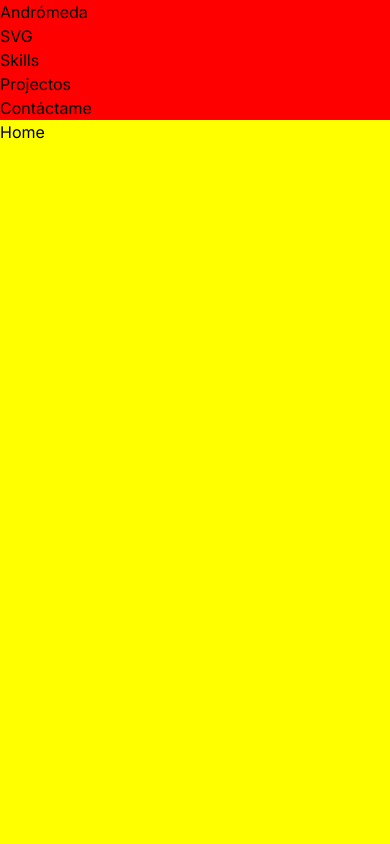
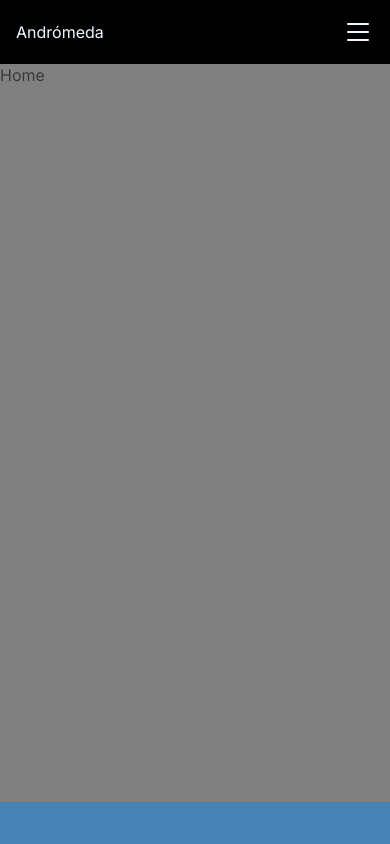
Before and after one commit to andromeda505/andromeda505, a Next.js app: page / in a window 390 px wide. Shown: the top 844 px of the page. Built offline with nearby package versions, Linux system fonts and the light colour scheme.

Commit message:
custome navigate bar

```diff
--- a/src/app/Page.css
+++ b/src/app/Page.css
@@ -1,26 +1,163 @@
-/*Default CSS*/
+@charset "UTF-8";
+/* Aquí definimos las Custom properties */
+:root {
+  --negro: #393939;
+  /* Tipografía */
+  --tipo-principal: Helvetica, Arial, sans-serif;
+  --tipo-secundaria: Verdana;
+}
 
+/* Las adaptamos al modo oscuro */
+@media (prefers-color-scheme: dark) {
+  :root {
+    --negro: #ececec;
+  }
+}
+/* Opcional */
+/* Configuramos si un usuario ha activado el modo alto contraste. (WD) */
+/* Opcional */
+/* Desactivamos los animations en el caso de que el usuario haya configurado el modo sin animation */
+@media (prefers-reduced-motion: reduce) {
+  * {
+    -webkit-animation: none !important;
+            animation: none !important;
+    -webkit-transition: none !important;
+    transition: none !important;
+  }
+}
+/* Reseteamos los margin y paddings de todas las etiquetas */
 * {
   margin: 0;
   padding: 0;
-  box-sizing: border-box;
+  border: 0;
+  -webkit-box-sizing: border-box;
+          box-sizing: border-box;
+  vertical-align: baseline;
 }
+
+/* Evitamos problemas con las imagenes */
+img, picture, video, iframe, figure {
+  max-width: 100%;
+  width: 100%;
+  display: block;
+  /* opcional */
+  -o-object-fit: cover;
+     object-fit: cover;
+  /* opcional */
+  -o-object-position: center center;
+     object-position: center center;
+}
+
+/* Reseteamos los enlaces para funcionar como cajas... */
+a {
+  display: block;
+  text-decoration: none;
+  color: inherit;
+  font-size: inherit;
+}
+
+/* ... excepto los que se encuentran en párrafos */
+p a {
+  display: inline;
+}
+
+/* Quitamos los puntos de los <li> */
+li {
+  list-style-type: none;
+}
+
+/* Configuramos anclas suaves */
+html {
+  scroll-behavior: smooth;
+}
+
+/* Desactivamos estilos por defecto de las principales etiquetas de texto */
+h1, h2, h3, h4, h5, h6, p, span, a, strong, blockquote, i, b, u, em {
+  font-size: 1em;
+  font-weight: inherit;
+  font-style: inherit;
+  text-decoration: none;
+  color: inherit;
+}
+
+/* Evitamos problemas con los pseudoelementos de quotes */
+blockquote:before, blockquote:after, q:before, q:after {
+  content: "";
+  content: none;
+}
+
+/* Configuramos el texto que seleccionamos */
+::-moz-selection {
+  background-color: var(--negro);
+  color: var(--blanco);
+}
+::selection {
+  background-color: var(--negro);
+  color: var(--blanco);
+}
+
+/* Nivelamos problemas de tipografías y colocación de formularios */
+form, input, textarea, select, button, label {
+  font-family: inherit;
+  font-size: inherit;
+  -webkit-hyphens: auto;
+      -ms-hyphens: auto;
+          hyphens: auto;
+  background-color: transparent;
+  color: inherit;
+  display: block;
+  /* opcional */
+  -webkit-appearance: none;
+     -moz-appearance: none;
+          appearance: none;
+}
+
+/* Reseteamos las tablas */
+table, tr, td {
+  border-collapse: collapse;
+  border-spacing: 0;
+}
+
+/* Evitamos problemas con los SVG */
+svg {
+  width: 100%;
+  display: block;
+  fill: currentColor;
+}
+
+/* (Probándolo, no usar en producción) En el caso de añadir una  */
+/* p svg{
+  display: inline;
+  width: initial;
+} */
+/* Configuramos la tipografía para toda la web */
+
+body {
+  min-height: 100vh;
+  font-size: 100%;
+  font-family: var(--tipo-principal);
+  color: var(--negro);
+  /* opcional */
+  line-height: 1.4em;
+  /* opcional */
+  -webkit-hyphens: auto;
+      -ms-hyphens: auto;
+          hyphens: auto;
+  /* opcional */
+  font-smooth: always;
+  /* opcional */
+  -webkit-font-smoothing: antialiased;
+  /* opcional */
+  -moz-osx-font-smoothing: grayscale;
+  overflow-x: hidden;
+  position: relative;
+}
+
+/*
 
 html {
   scroll-behavior: smooth;
   scroll-padding-top: 75px;
-}
-
-body {
-  font-weight: 400;
-  overflow-x: hidden;
-  position: relative;
-}
-
-h1 h2 h3 h4 h5 h6 {
-  margin: 0;
-  padding: 0;
-  line-height: normal;
 }
 
 p.success {
@@ -203,42 +340,55 @@ nav.navbar .navbar-toggler[aria-expanded='true'] .navbar-toggler-icon::before {
 
 nav.navbar .navbar-toggler[aria-expanded='true'] .navbar-toggler-icon {
   border-color: transparent;
-}
+} */
 
 
 /*APP*/
 
 .mainApp {
   display: flex;
+  position: relative;
   flex-direction: column;
   background-color: olivedrab;
   min-height: 100vh;
 }
 
-
-.Home {
-  background-color: yellow;
-  min-height: 100vh;
+.Home .homeBox,
+.Skills .skillsBox,
+.Projects .projectsBox,
+.Contact .contactBox {
+  padding-top: 4em;
+  height: 95vh;
 }
 
-.Skills {
-  background-color: red;
-  min-height: 100vh;
+/* Delete */
+.Home .homeBox {
+  background-color:gray;
 }
 
-.Projects {
-  background-color: aqua;
-  min-height: 100vh;
+.Skills .skillsBox {
+  background-color:steelblue ;
 }
 
+.Projects .projectsBox {
+  background-color:#393939 ;
+}
+
+.Contact .contactBox {
+  background-color:sienna;
+}
+
+/* Delete until here */
+
+.Home,
+.Skills,
+.Projects,
 .Contact {
-  background-color: blue;
-  min-height: 100vh;
+  height: 95vh;
 }
 
 .Foot {
-    display: flex;
-    flex-direction: column;
-    align-items: center;
-    background-color: brown;
+  display: flex;
+  align-items: center;
+  background-color: brown;
 }
--- a/src/app/page.js
+++ b/src/app/page.js
@@ -9,8 +9,11 @@ import './Page.css'
 export default function Portfolio() {
   return (
     <main className='mainApp'>
+      <NavBar/>
 
-      <NavBar/>
+      <div className='MainBoxContent'>
+
+
 
         <section className='Home'>
           <Home/>
@@ -31,6 +34,8 @@ export default function Portfolio() {
         <section className='Foot'>
           <Foot/>
         </section>
+        </div>
+
     </main>
   )
 }
--- a/src/components/Contact/Contact.jsx
+++ b/src/components/Contact/Contact.jsx
@@ -1,7 +1,9 @@
 export const Contact = () =>  {
   return (
     <main id="contact">
-     Contact
+      <section className="contactBox">
+        Contact
+      </section>
     </main>
   )
 }
--- a/src/components/Home/Home.jsx
+++ b/src/components/Home/Home.jsx
@@ -1,7 +1,9 @@
 export const Home = () =>  {
   return (
     <main id='home'>
+      <section className="homeBox">
         Home
+      </section>
     </main>
   )
 }
--- a/src/components/NavBar/NavBar.jsx
+++ b/src/components/NavBar/NavBar.jsx
@@ -1,21 +1,32 @@
+"use client"
+
+import { useState } from 'react'
 import './Navbar.css'
 
 export const NavBar = () =>  {
+
+    const [ menu, setMenu ] = useState(false)
+    const toggleMenu = () => {
+        setMenu( !menu )
+    }
+
     return (
         <header className='Cabecera'>
-            <h1 className="Cabecera-h1">
+            <h1 className="Cabecera-h1" onClick={ menu ? toggleMenu : '' }>
                 <a href="#home" className="Cabecera-a">Andrómeda</a>
             </h1>
 
-            <button className="Cabecera-button">
-                SVG
+            <button className="Cabecera-button" onClick={ toggleMenu } >
+                <svg className='Cabecera-svg' xmlns="http://www.w3.org/2000/svg" width="16" height="16" fill="currentColor" viewBox="0 0 16 16">
+                    <path fill-rule="evenodd" d="M2.5 12a.5.5 0 0 1 .5-.5h10a.5.5 0 0 1 0 1H3a.5.5 0 0 1-.5-.5zm0-4a.5.5 0 0 1 .5-.5h10a.5.5 0 0 1 0 1H3a.5.5 0 0 1-.5-.5zm0-4a.5.5 0 0 1 .5-.5h10a.5.5 0 0 1 0 1H3a.5.5 0 0 1-.5-.5z"/>
+                </svg>
             </button>
 
-            <nav className="Cabecera-nav">
+            <nav className={ `Cabecera-nav ${ menu ? 'isActive' : '' }` } >
                 <ul className="Cabecera-ul">
-                    <li className="Cabecera-li"><a href="#skills" className="Cabecera-a">Skills</a></li>
-                    <li className="Cabecera-li"><a href="#projects" className="Cabecera-a">Projectos</a></li>
-                    <li className="Cabecera-li"><a href="#contact" className="Cabecera-a">Contáctame</a></li>
+                    <li className="Cabecera-li"  onClick={ toggleMenu }><a href="#skills" className="Cabecera-a">Skills</a></li>
+                    <li className="Cabecera-li"  onClick={ toggleMenu }><a href="#projects" className="Cabecera-a">Projectos</a></li>
+                    <li className="Cabecera-li"  onClick={ toggleMenu }><a href="#contact" className="Cabecera-a">Contáctame</a></li>
                 </ul>
             </nav>
         </header>
--- a/src/components/NavBar/Navbar.css
+++ b/src/components/NavBar/Navbar.css
@@ -1,3 +1,92 @@
 .Cabecera {
-    background-color: red;
+    background-color: black;
+    position: fixed;
+    color: aliceblue;
+    width: 100%;
+    padding: 1em;
+
+    display: flex;
+    flex-flow: row wrap;
+    justify-content: space-between;
+    align-items: center;
+    z-index: 9999;
+    top: 0;
+    transition: 0.32 ease-in-out;
 }
+.Cabecera-h1 {}
+.Cabecera-a {}
+
+.Cabecera-button {
+    display: none;
+    cursor: pointer;
+}
+.Cabecera-svg {
+    width: 2em;
+    height: 2em;
+    fill: aliceblue;
+}
+
+.Cabecera-nav {
+    background-color: bisque;
+}
+.Cabecera-ul {
+    background-color: blue;
+    display: flex;
+    flex-flow: row nowrap;
+    align-items: center;
+}
+.Cabecera-li {
+    margin: 0 .5em;
+    text-align: center;
+    background-color: black;
+}
+
+
+@media screen and (max-width:480px) {
+    .Cabecera-button {
+        display: flex;
+    }
+
+    .Cabecera-nav{
+        width: 100%;
+        display: flex;
+        height: 0vh;
+        overflow: hidden;
+        opacity: 0;
+        transition: all .5s ease;
+
+        flex-flow: column nowrap;
+        justify-content: center;
+        align-items: center;
+    }
+
+    .Cabecera-nav.isActive {
+        height: 50vh;
+        opacity: 1;
+    }
+
+    .Cabecera-ul {
+        flex-direction: column;
+        justify-content: space-around;
+        align-items: center;
+        width: 100%;
+        height: 100%;
+    }
+
+    .Cabecera-li{
+        margin: .5em 0;
+        background-color: blueviolet;
+        width: 100%;
+        height: 100%;
+
+    }
+
+    .Cabecera-li a{
+        display: flex;
+        justify-content: center;
+        align-items: center;
+        background-color: orange;
+        width: 100%;
+        height: 100%;
+    }
+}
--- a/src/components/Projects/Projects.jsx
+++ b/src/components/Projects/Projects.jsx
@@ -1,7 +1,9 @@
 export const Projects = () => {
   return (
     <main id='projects'>
-     Projects
+      <section className="projectsBox">
+        Projects
+      </section>
     </main>
   )
 }
--- a/src/components/Skills/Skills.jsx
+++ b/src/components/Skills/Skills.jsx
@@ -1,7 +1,9 @@
 export const Skills = () =>  {
   return (
     <main id='skills'>
+      <section className="skillsBox">
         Skills
+      </section>
     </main>
   )
 }
```
Lines whose indentation alone changed are shown as unchanged.
